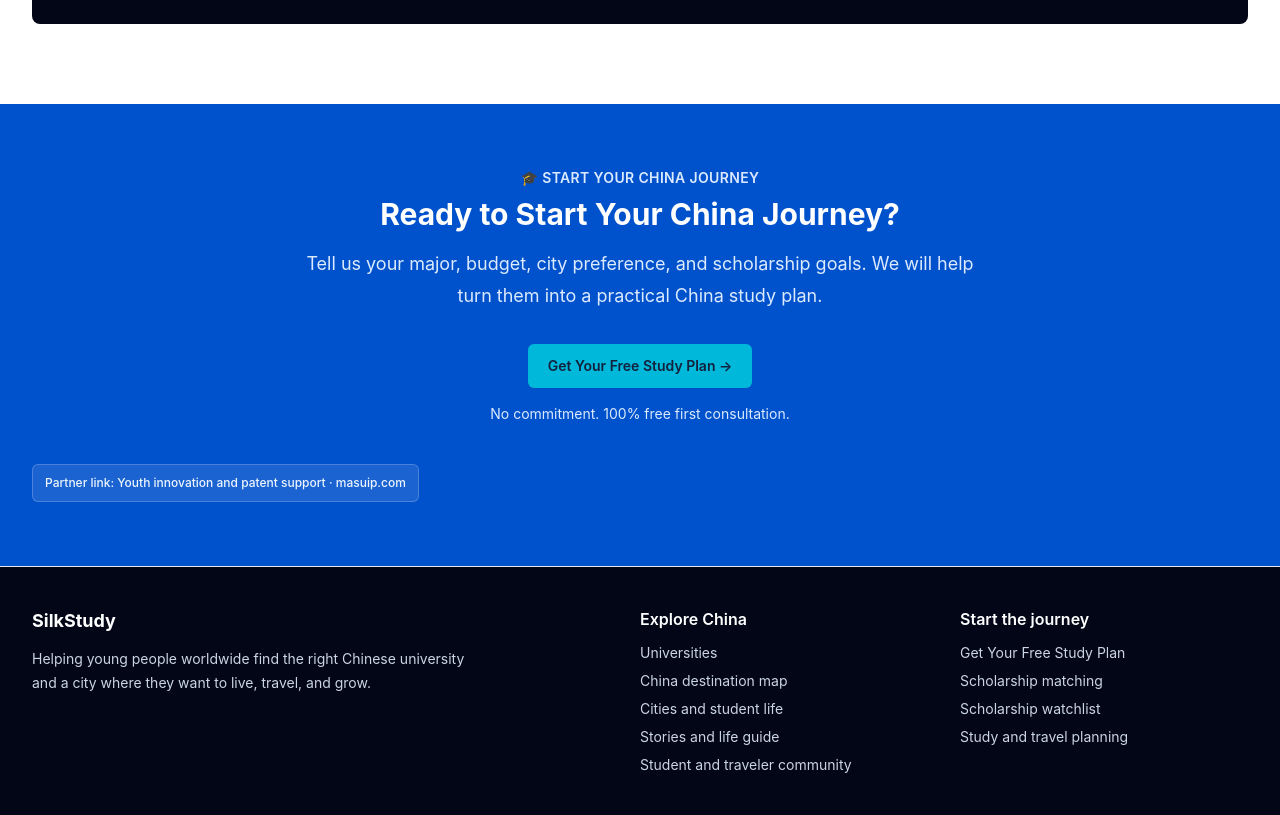
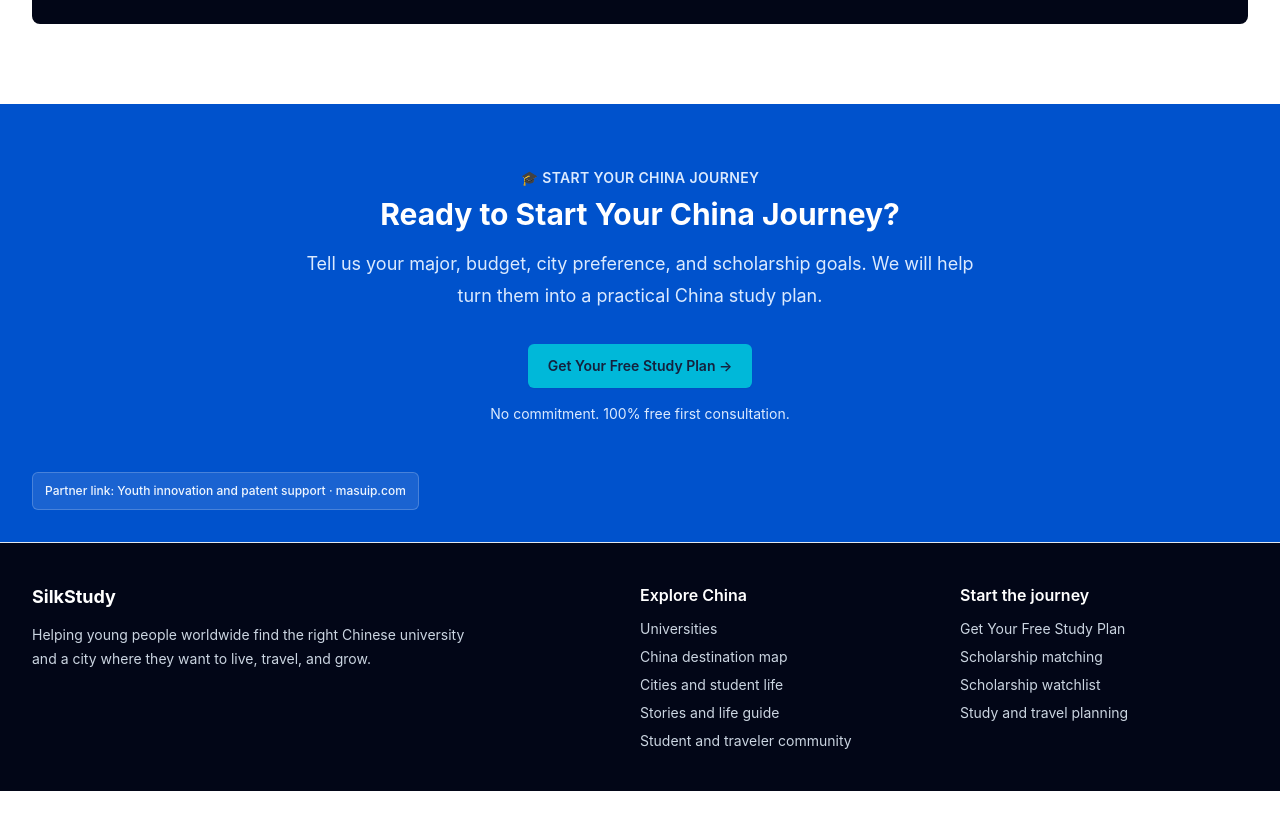
Before and after one commit to ipmasu/silkstudy, a Next.js app: page / in a window 1280 px wide. Shown: the part 4800-5615 px from the top of the page. After the commit the page ends 5591 px from the top, so only its background shows below. Built offline with nearby package versions, Linux system fonts and the light colour scheme; no server answers.

Commit message:
Move homepage partner link lower

```diff
--- a/app/page.tsx
+++ b/app/page.tsx
@@ -722,8 +722,8 @@ export default async function HomePage() {
         </div>
       </section>
 
-      <section className="bg-primary py-16 text-white">
-        <div className="mx-auto max-w-7xl px-4 text-center sm:px-6 lg:px-8">
+      <section className="bg-primary pb-8 pt-16 text-white">
+        <div className="mx-auto flex min-h-[320px] max-w-7xl flex-col px-4 text-center sm:px-6 lg:px-8">
           <div className="mx-auto max-w-3xl">
             <p className="text-sm font-semibold uppercase tracking-wide text-blue-100">🎓 {localizedHome?.finalEyebrow ?? "Start Your China Journey"}</p>
             <h2 className="mt-2 text-3xl font-bold">{isZh ? "\u51c6\u5907\u5f00\u59cb\u4f60\u7684\u4e2d\u56fd\u7559\u5b66\u65b9\u6848\u4e86\u5417\uff1f" : "Ready to Start Your China Journey?"}</h2>
@@ -735,7 +735,7 @@ export default async function HomePage() {
             <ButtonLink href={localize("/consultation")} variant="secondary">{isZh ? "\u83b7\u53d6\u514d\u8d39\u7559\u5b66\u65b9\u6848 \u2192" : "Get Your Free Study Plan ->"}</ButtonLink>
           </div>
           <p className="mt-4 text-sm text-blue-100">{isZh ? "\u65e0\u9700\u4ed8\u8d39\uff0c\u9996\u6b21\u8bc4\u4f30\u5b8c\u5168\u514d\u8d39\u3002" : "No commitment. 100% free first consultation."}</p>
-          <div className="mt-10 flex justify-start">
+          <div className="mt-auto flex justify-start pt-12">
             <a
               href="https://masuip.com"
               target="_blank"
```
